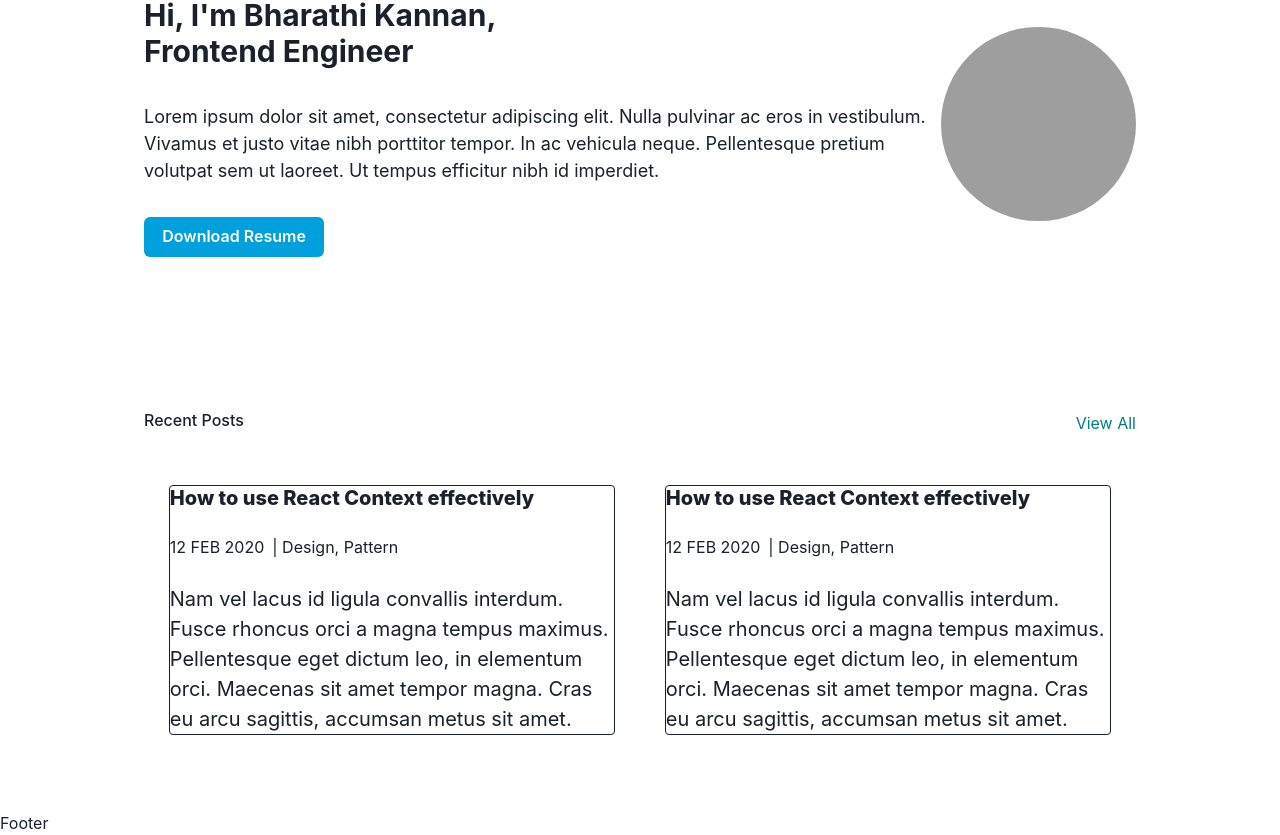
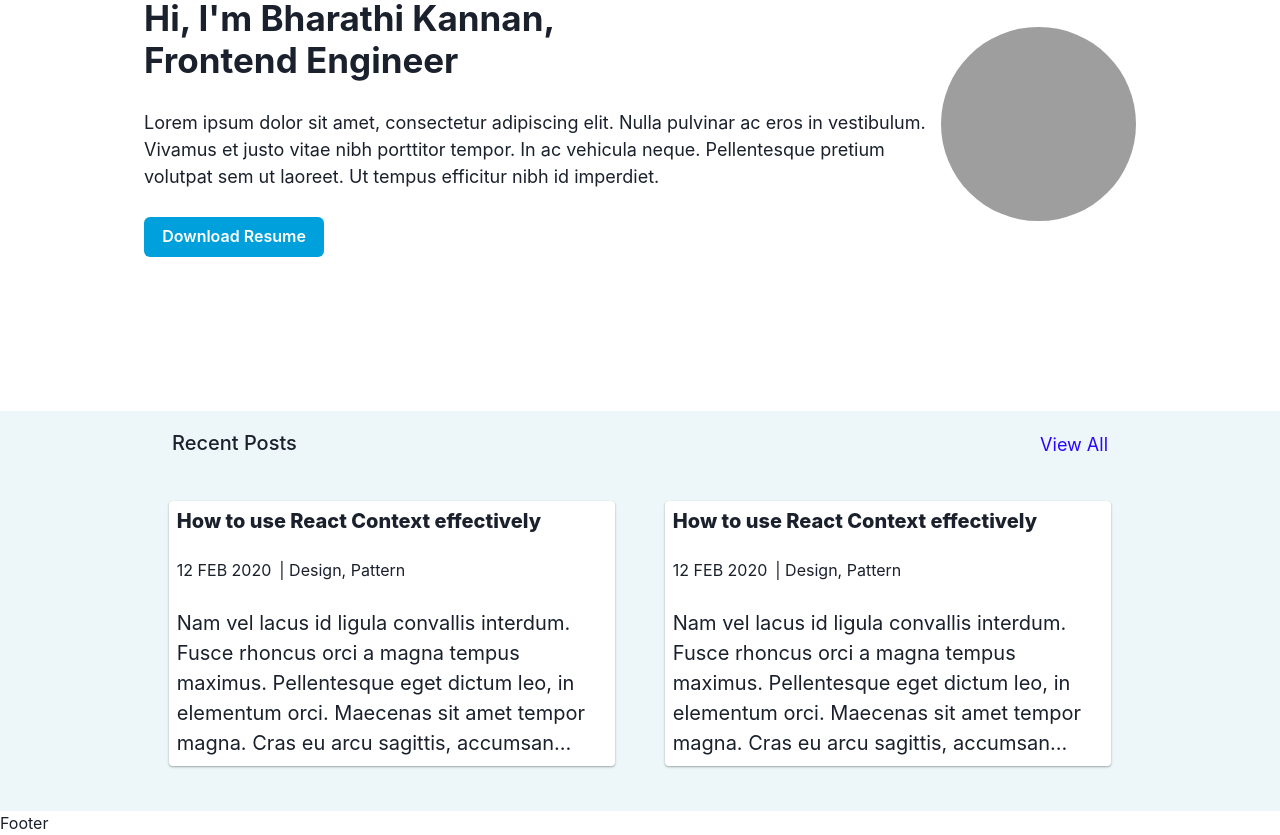
Before and after one commit to payapula/blog, a Next.js app: page / in a window 1280 px wide. Shown: the part 233-1068 px from the top of the page. Built offline with nearby package versions, Linux system fonts and the light colour scheme; grey boxes are pictures that could not be loaded.

Commit message:
Added box card animation, useColorModeValue for different colors.

```diff
--- a/pages/index.tsx
+++ b/pages/index.tsx
@@ -1,6 +1,15 @@
 /** @jsx jsx */
 import { jsx, css } from '@emotion/react';
-import { Button, Flex, Box, Text, Stack, chakra, HStack } from '@chakra-ui/react';
+import {
+    Button,
+    Flex,
+    Box,
+    Text,
+    Stack,
+    chakra,
+    HStack,
+    useColorModeValue
+} from '@chakra-ui/react';
 import { ReactElement } from 'react';
 import { Layout } from '../mycomponents/Layout';
 import { Heading } from '@chakra-ui/react';
@@ -14,6 +23,9 @@ const ChakraImage = chakra(Image, {
 });
 
 const Index = (): ReactElement => {
+    const postsBackgroundColor = useColorModeValue('#EDF7FA', 'gray.800');
+    const viewAllColor = useColorModeValue('#2c04ff', 'white');
+
     return (
         <Layout>
             {/* Till 960px -> 80vh is maintained,  after that 70vh is maintained*/}
@@ -28,8 +40,8 @@ const Index = (): ReactElement => {
                         css={css`
                             @media (orientation: landscape) {
                                 border: 1px solid red;
-                                width: 100px !important;
-                                height: 100px !important;
+                                width: 150px !important;
+                                height: 150px !important;
                             }
                         `}>
                         <ChakraImage
@@ -46,8 +58,8 @@ const Index = (): ReactElement => {
                         justifyContent="space-between">
                         <Heading
                             as="h1"
-                            fontSize={['xl', null, '2xl', '3xl']}
-                            maxW="23rem"
+                            fontSize={['xl', null, null, '30px', '35px']}
+                            maxW={['23rem', null, null, '30rem']}
                             textAlign={['center', null, null, null, 'start']}>
                             Hi, I&apos;m Bharathi Kannan, Frontend Engineer
                         </Heading>
@@ -74,15 +86,29 @@ const Index = (): ReactElement => {
                     </Box>
                 </Flex>
             </Box>
-            <Box height={['650px', null, null, null, '400px']} mt={['3', null, null, null, '1']}>
-                <Flex justifyContent={['center', null, null, null, 'space-between']}>
-                    <Heading
-                        fontSize={['md', null, null, 'md']}
-                        fontWeight="medium"
-                        textAlign="start">
+            {/* Extra Box for styling */}
+            <Box
+                width="100vw"
+                background={postsBackgroundColor}
+                position="relative"
+                left="calc(-50vw + 50%)">
+                <Box
+                    height={['650px', null, null, null, '400px']}
+                    mt={['3', null, null, null, '1']}
+                    maxW={[null, null, '95%', '80%']}
+                    px="1rem"
+                    mx="auto">
+                    <Flex
+                        pt="5"
+                        px="7"
+                        justifyContent={['center', null, null, null, 'space-between']}>
+                        <Heading fontSize="xl" fontWeight="medium" textAlign="start">
                             Recent Posts
                         </Heading>
-                    <Text color="teal" display={['none', null, null, null, 'block']}>
+                        <Text
+                            color={viewAllColor}
+                            fontSize={['md', null, null, 'lg']}
+                            display={['none', null, null, null, 'block']}>
                             View All
                         </Text>
                     </Flex>
@@ -96,23 +122,34 @@ const Index = (): ReactElement => {
                         <DisplayCard />
                     </Flex>
                 </Box>
+            </Box>
         </Layout>
     );
 };
 
 function DisplayCard(): ReactElement {
+    const cardBg = useColorModeValue('white', 'gray.800');
+    const cardBorder = useColorModeValue('none', '1px');
     return (
-        <Box className="card-container" width={['95%', null, null, null, '45%']}>
         <Flex
-                border="1px"
             direction="column"
-                height="250px"
+            height="265px"
             justifyContent="space-between"
-                borderRadius="4">
-                <Heading
-                    fontSize={['2xl', null, null, 'xl']}
-                    fontWeight="extrabold"
-                    textAlign="start">
+            className="card-container"
+            width={['95%', null, null, null, '45%']}
+            background={cardBg}
+            borderRadius="4"
+            border={cardBorder}
+            padding="2"
+            // https://codepen.io/sdthornton/pen/wBZdXq
+            css={css`
+                box-shadow: 0 1px 3px rgba(0, 0, 0, 0.12), 0 1px 2px rgba(0, 0, 0, 0.24);
+                transition: all 0.3s cubic-bezier(0.25, 0.8, 0.25, 1);
+                &:hover {
+                    box-shadow: 0 14px 28px rgba(0, 0, 0, 0.25), 0 10px 10px rgba(0, 0, 0, 0.22);
+                }
+            `}>
+            <Heading fontSize={['2xl', null, null, 'xl']} fontWeight="extrabold" textAlign="start">
                 How to use React Context effectively
             </Heading>
             <HStack>
@@ -121,11 +158,10 @@ function DisplayCard(): ReactElement {
             </HStack>
             <Text fontSize={['md', null, 'lg', 'xl']} noOfLines={[4, null, 5]}>
                 Nam vel lacus id ligula convallis interdum. Fusce rhoncus orci a magna tempus
-                    maximus. Pellentesque eget dictum leo, in elementum orci. Maecenas sit amet
-                    tempor magna. Cras eu arcu sagittis, accumsan metus sit amet.
+                maximus. Pellentesque eget dictum leo, in elementum orci. Maecenas sit amet tempor
+                magna. Cras eu arcu sagittis, accumsan metus sit amet.
             </Text>
         </Flex>
-        </Box>
     );
 }
 
```
Lines whose indentation alone changed are shown as unchanged.
